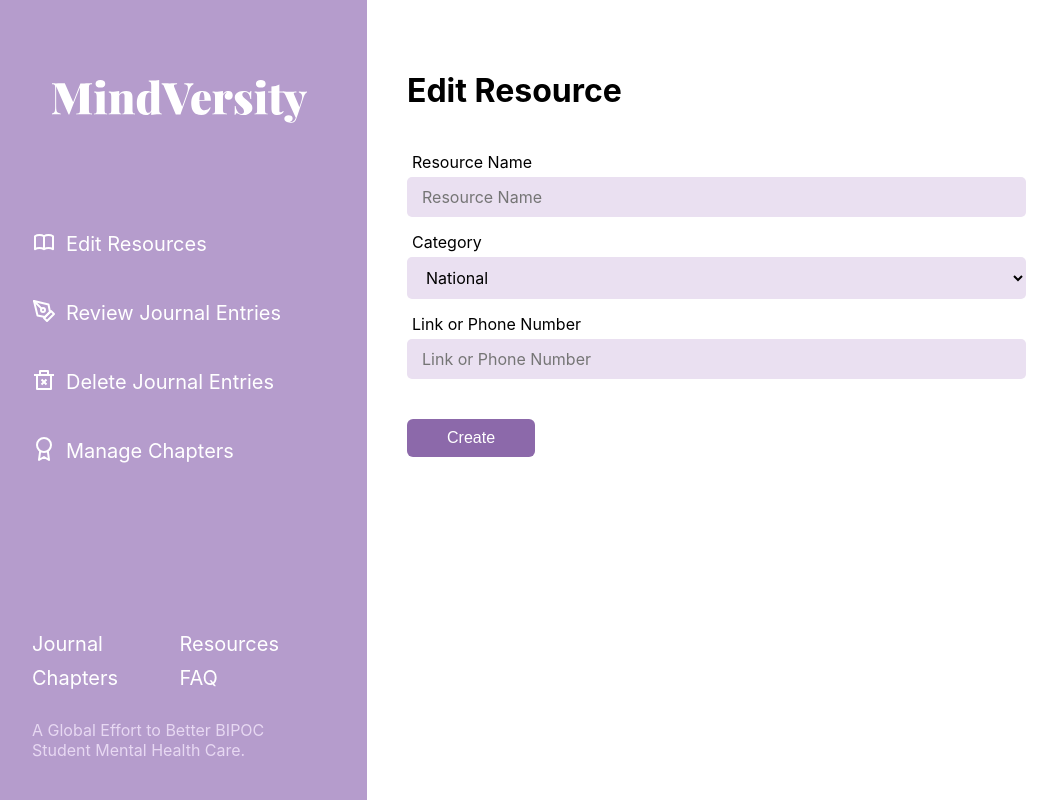
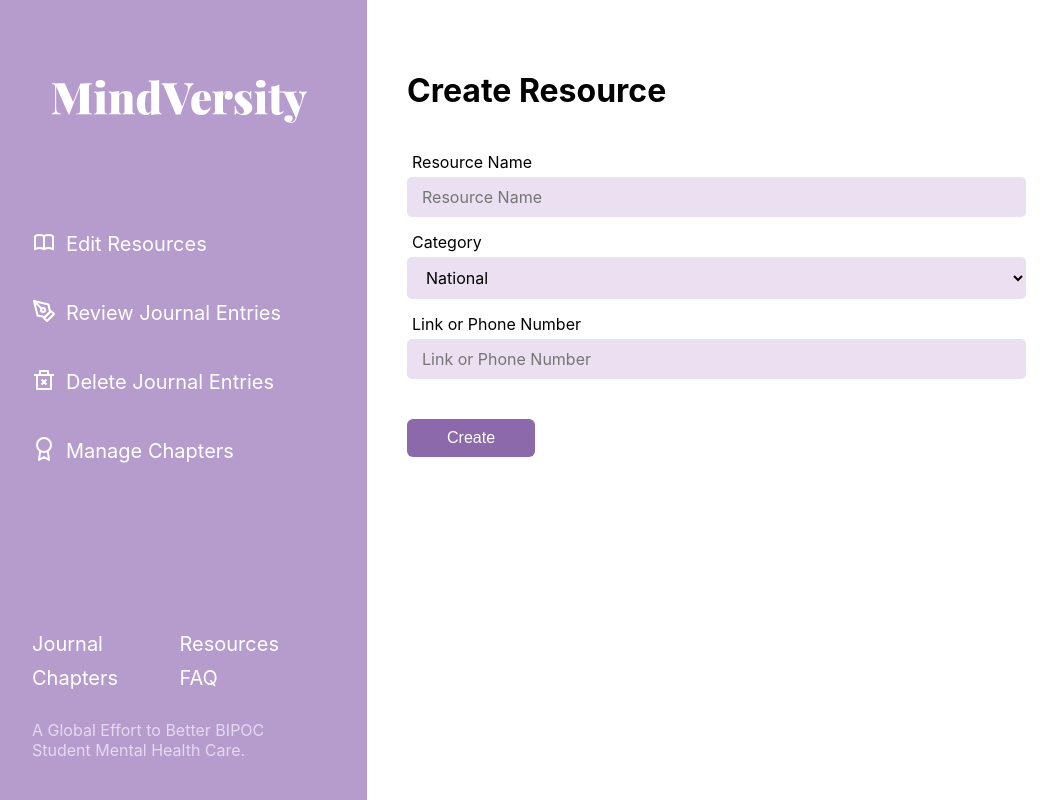
Before and after one commit to hack4impact-utk/mindversity-website, a Next.js app: page /portal/resources/create in a window 1280 px wide. Shown: the whole page, without its empty margins (8-1065 px from the left). Built offline with nearby package versions, Linux system fonts and the light colour scheme.

Commit message:
changed woring to 'create resource'

```diff
--- a/pages/portal/resources/create.tsx
+++ b/pages/portal/resources/create.tsx
@@ -1,14 +1,13 @@
-import { NextPage, NextPageContext } from 'next'
+import { NextPage } from 'next'
 import Head from "next/head";
 import React, { useRef, FormEvent } from 'react'
 import { Resource } from 'utils/types'
-import { getResources } from "requests/Resource";
 import Navigation from "components/Portal/Navigation";
 import Router from 'next/router';
 import urls from 'utils/urls'
 
 
-const createResourcePage: NextPage = () => {
+const CreateResourcePage: NextPage = () => {
 
     const nameEle = useRef<HTMLInputElement>(null)
     const cateEle = useRef<HTMLSelectElement>(null)
@@ -23,7 +22,7 @@ const createResourcePage: NextPage = () => {
             link: linkEle.current?.value,
         }
 
-        const response = await fetch(`${urls.baseUrl}${urls.api.resource.add}`, {
+        const response = await fetch(`${urls.baseUrl as string}${urls.api.resource.add as string}`, {
             method: 'POST',
             headers: {
                 'Content-Type': 'application/json'
@@ -46,7 +45,7 @@ const createResourcePage: NextPage = () => {
         <Navigation />
 
         <div className="bodyContent">
-                <h1>Edit Resource</h1>
+                <h1>Create Resource</h1>
                 <div className="formContainer">
                     <form onSubmit={handleSubmit} method="post">
                         <label htmlFor="name">Resource Name</label>
@@ -161,4 +160,4 @@ const createResourcePage: NextPage = () => {
     )
 }
 
-export default createResourcePage;
+export default CreateResourcePage;
```
